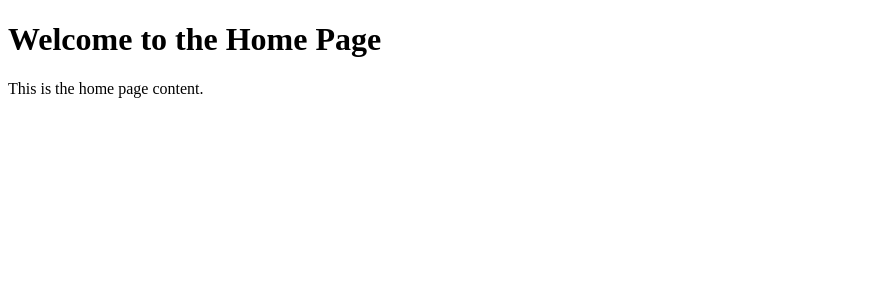
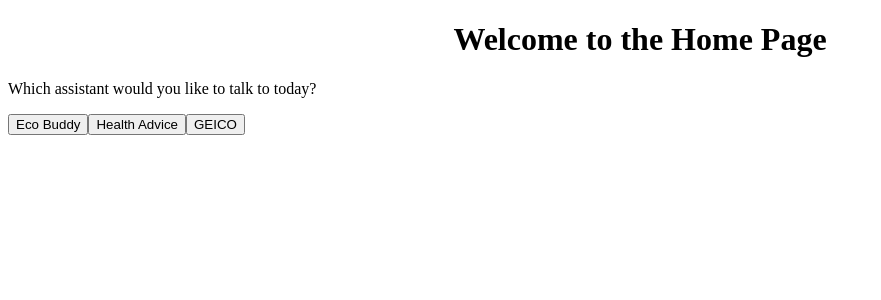
Before and after one commit to CSHHacks2023/CSHHack, a Flask app: page / in a window 1280 px wide. Shown: the part 88-388 px from the top of the page, without its empty margins (0-881 px from the left). Run offline with Flask 3, Linux system fonts and the light colour scheme.

Commit message:
Added buttons to the Home Page

```diff
--- a/templates/home.html
+++ b/templates/home.html
@@ -3,6 +3,8 @@
 {% block title %}Home{% endblock %}
 
 {% block content %}
-<h1>Welcome to the Home Page</h1>
-<p>This is the home page content.</p>
+<h1><center>Welcome to the Home Page</center></h1>
+<p>Which assistant would you like to talk to today?</p>
+<span><button type="button">Eco Buddy</button><button type="button">Health Advice</button><button type="button">GEICO</button></span>
+
 {% endblock %}
```
